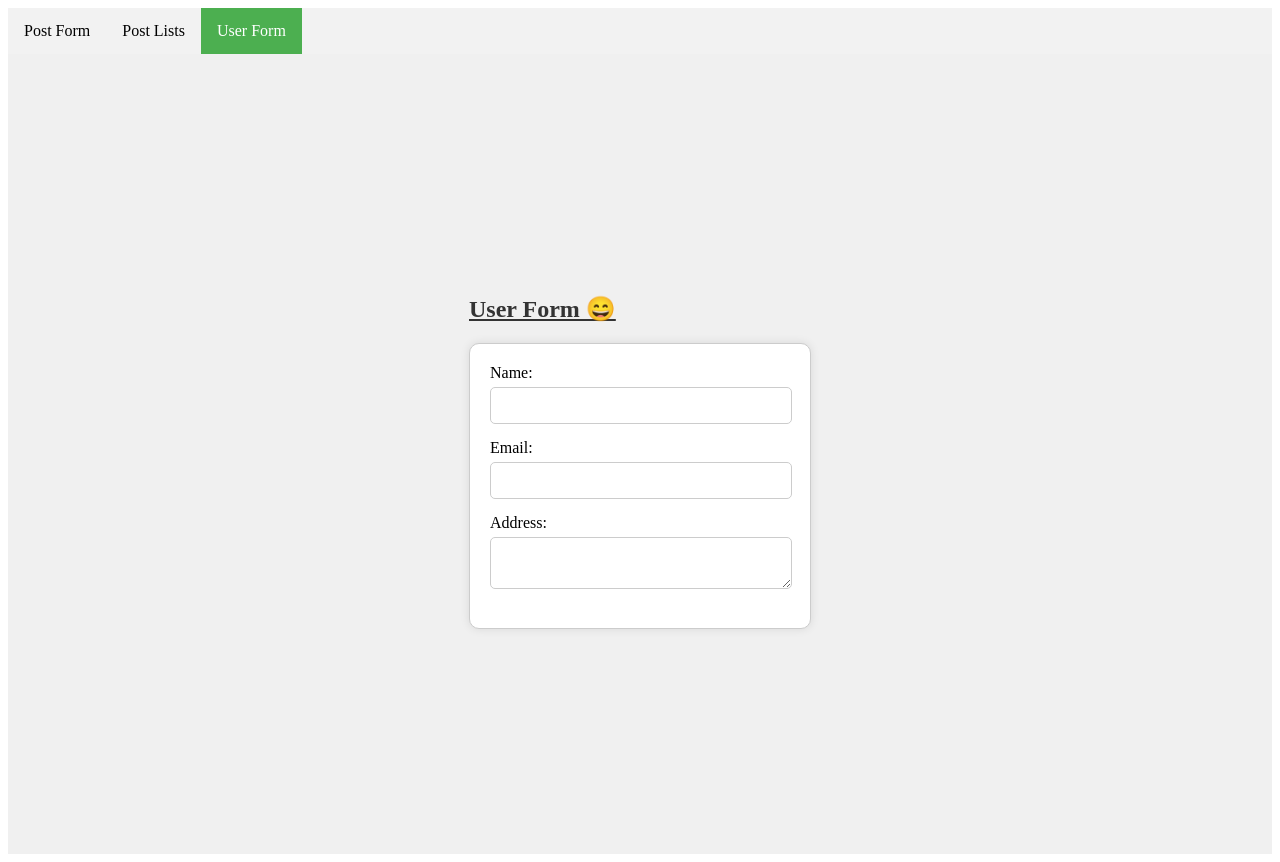
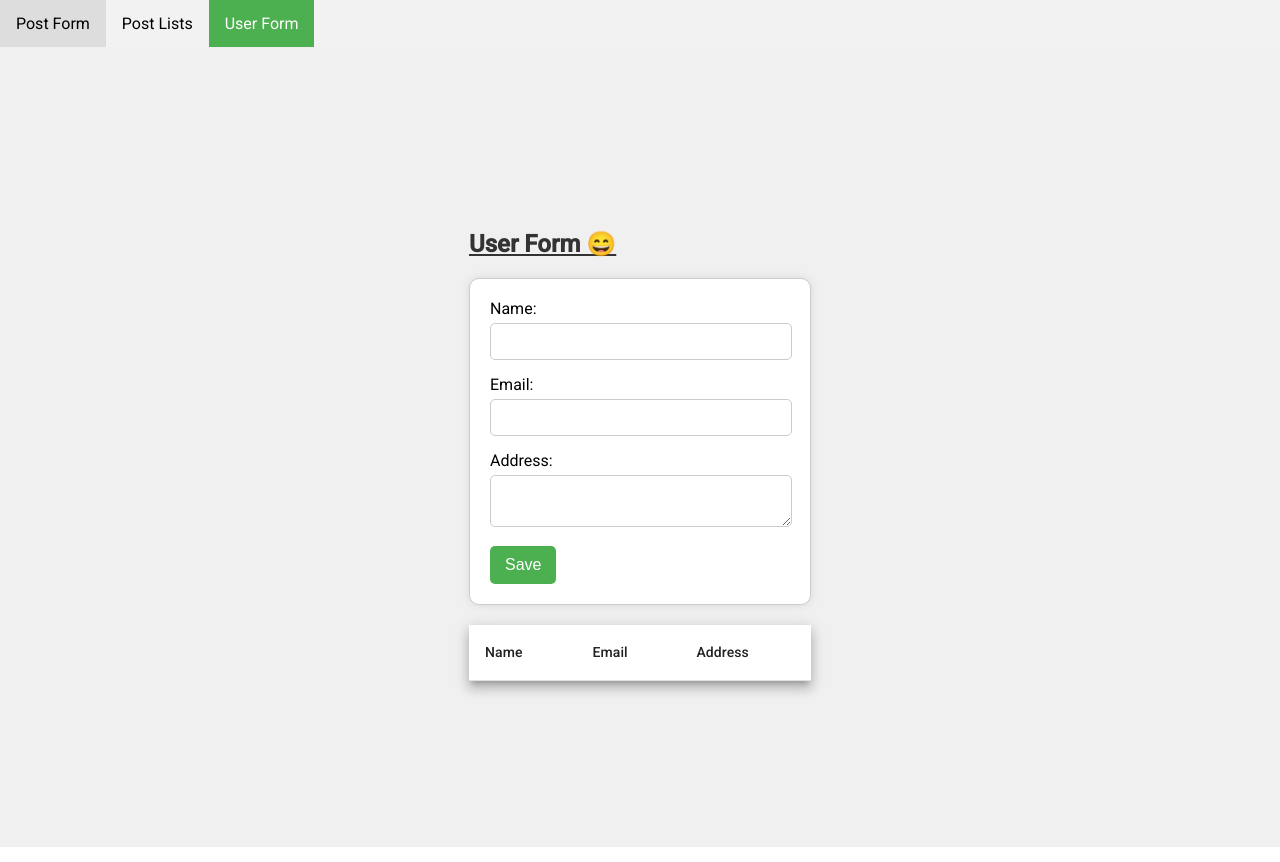
Before and after one commit to houssem-karboul/Angular-Post-app-task2-data-biding, an Angular app: page /user-form in a window 1280 px wide. Built offline with nearby package versions, Linux system fonts and the light colour scheme.

Commit message:
Task 3 : adding data table

```diff
--- a/angular.json
+++ b/angular.json
@@ -25,6 +25,7 @@
               "src/assets"
             ],
             "styles": [
+              "@angular/material/prebuilt-themes/indigo-pink.css",
               "src/styles.css"
             ],
             "scripts": []
@@ -87,6 +88,7 @@
               "src/assets"
             ],
             "styles": [
+              "@angular/material/prebuilt-themes/indigo-pink.css",
               "src/styles.css"
             ],
             "scripts": []
--- a/package.json
+++ b/package.json
@@ -11,10 +11,12 @@
   "private": true,
   "dependencies": {
     "@angular/animations": "^16.2.0",
+    "@angular/cdk": "^16.2.12",
     "@angular/common": "^16.2.0",
     "@angular/compiler": "^16.2.0",
     "@angular/core": "^16.2.0",
     "@angular/forms": "^16.2.0",
+    "@angular/material": "^16.2.12",
     "@angular/platform-browser": "^16.2.0",
     "@angular/platform-browser-dynamic": "^16.2.0",
     "@angular/router": "^16.2.0",
--- a/src/app/user-form/user-form.component.css
+++ b/src/app/user-form/user-form.component.css
@@ -48,3 +48,23 @@ textarea {
     margin-top: 20px;
     font-weight: bold;
 }
+
+/* Style the save button */
+button {
+    background-color: #4CAF50; /* Green */
+    color: white;
+    padding: 10px 15px;
+    border: none;
+    border-radius: 5px;
+    cursor: pointer;
+    font-size: 16px;
+}
+
+button:hover {
+    background-color: #45a049;
+}
+
+/* Style the user datatable */
+.user-table {
+    margin-top: 20px;
+}
--- a/src/app/user-form/user-form.component.html
+++ b/src/app/user-form/user-form.component.html
@@ -1,3 +1,5 @@
+<!-- user-form.component.html -->
+
 <div class="center-container">
     <div class="form-container">
         <h1>User Form 😄</h1>
@@ -10,6 +12,36 @@
 
             <label for="userAddress">Address:</label>
             <textarea id="userAddress" [(ngModel)]="userAddress" name="userAddress"></textarea>
+
+            <!-- Save button -->
+            <button type="button" (click)="saveUser()">Save</button>
         </form>
+
+        <!-- Display all added users in a datatable -->
+        <div class="user-table">
+            <table mat-table [dataSource]="dataSource" class="mat-elevation-z8">
+
+                <!-- Name Column -->
+                <ng-container matColumnDef="name">
+                    <th mat-header-cell *matHeaderCellDef>Name</th>
+                    <td mat-cell *matCellDef="let user">{{ user.name }}</td>
+                </ng-container>
+
+                <!-- Email Column -->
+                <ng-container matColumnDef="email">
+                    <th mat-header-cell *matHeaderCellDef>Email</th>
+                    <td mat-cell *matCellDef="let user">{{ user.email }}</td>
+                </ng-container>
+
+                <!-- Address Column -->
+                <ng-container matColumnDef="address">
+                    <th mat-header-cell *matHeaderCellDef>Address</th>
+                    <td mat-cell *matCellDef="let user">{{ user.address }}</td>
+                </ng-container>
+
+                <tr mat-header-row *matHeaderRowDef="displayedColumns"></tr>
+                <tr mat-row *matRowDef="let row; columns: displayedColumns;"></tr>
+            </table>
+        </div>
     </div>
 </div>
--- a/src/app/user-form/user-form.component.ts
+++ b/src/app/user-form/user-form.component.ts
@@ -1,4 +1,11 @@
 import { Component, OnInit } from '@angular/core';
+import { MatTableDataSource } from '@angular/material/table';
+
+export interface User {
+  name: string;
+  email: string;
+  address: string;
+}
 
 @Component({
   selector: 'app-user-form',
@@ -6,11 +13,26 @@ import { Component, OnInit } from '@angular/core';
   styleUrls: ['./user-form.component.css']
 })
 export class UserFormComponent implements OnInit {
-  userName!: string;
-  userEmail!: string;
-  userAddress!: string;
+  userName: string = '';
+  userEmail: string = '';
+  userAddress: string = '';
+
+  users: User[] = [];
+  displayedColumns: string[] = ['name', 'email', 'address'];
+  dataSource = new MatTableDataSource<User>(this.users);
 
   ngOnInit(): void {
+  }
+
+  saveUser() {
+    // Add the user to the list
+    const newUser: User = { name: this.userName, email: this.userEmail, address: this.userAddress };
+    this.users.push(newUser);
+
+    // Create a new instance of MatTableDataSource with the updated data
+    this.dataSource = new MatTableDataSource<User>(this.users);
+
+    // Clear the form fields
     this.userName = '';
     this.userEmail = '';
     this.userAddress = '';
--- a/src/index.html
+++ b/src/index.html
@@ -6,6 +6,9 @@
   <base href="/">
   <meta name="viewport" content="width=device-width, initial-scale=1">
   <link rel="icon" type="image/x-icon" href="favicon.ico">
+  <link rel="preconnect" href="https://fonts.gstatic.com">
+  <link href="https://fonts.googleapis.com/css2?family=Roboto:wght@300;400;500&display=swap" rel="stylesheet">
+  <link href="https://fonts.googleapis.com/icon?family=Material+Icons" rel="stylesheet">
 </head>
 <body>
   <app-root></app-root>
--- a/src/styles.css
+++ b/src/styles.css
@@ -1 +1,4 @@
 /* You can add global styles to this file, and also import other style files */
+
+html, body { height: 100%; }
+body { margin: 0; font-family: Roboto, "Helvetica Neue", sans-serif; }
```
Also changed, not shown: src/app/app.module.ts (+7 -2 lines), 1 other file (tests, documents, lock files or other folders).
